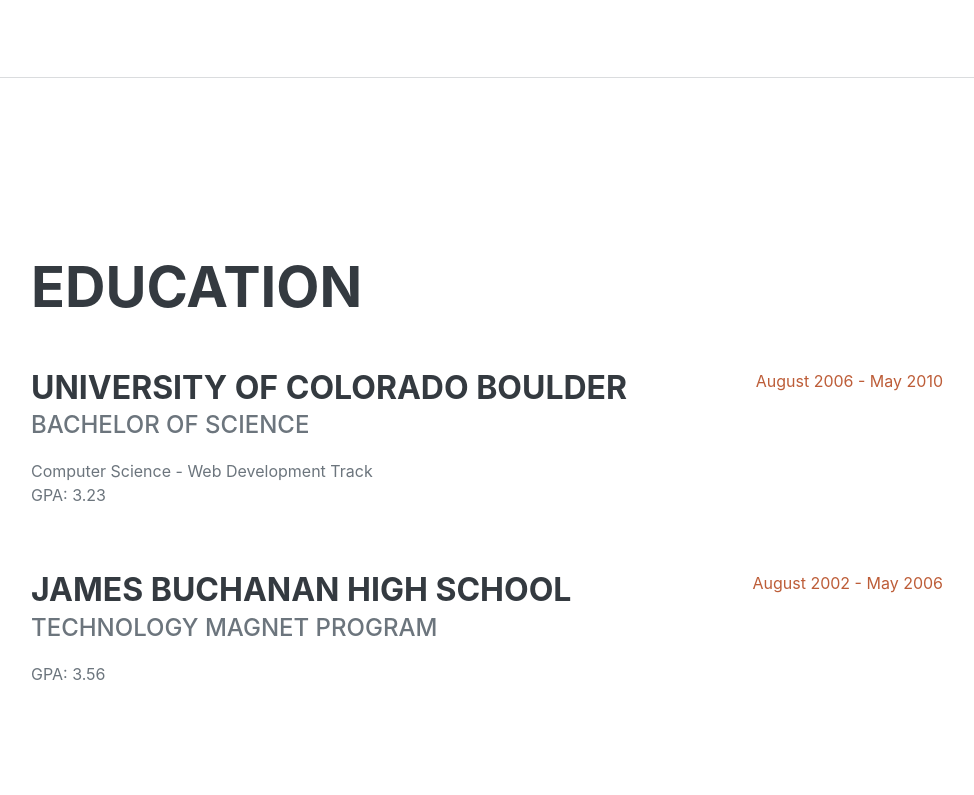
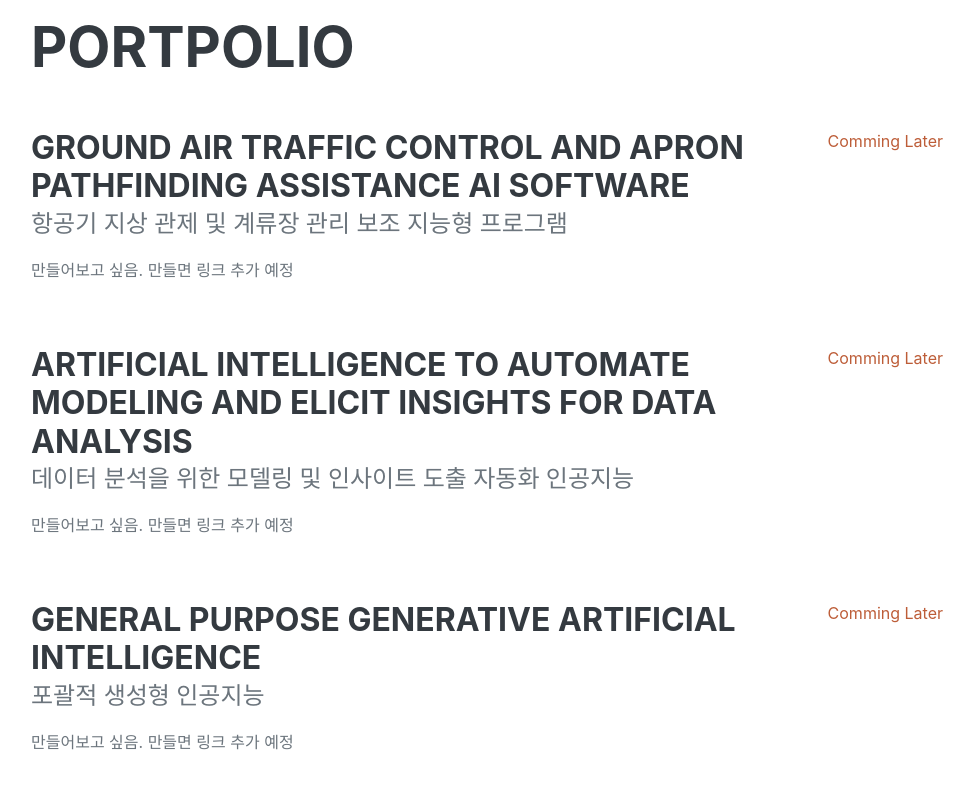
Before and after one commit to Chang-EE/Mid-Term-Project, a plain HTML site: page index.html in a window 1280 px wide. Shown: the part 1905-2700 px from the top of the page, without its empty margins (289-1263 px from the left). Drawn offline with nearby package versions, Linux system fonts and the light colour scheme; a web font is replaced by a local one.

Commit message:
portpolio(3)

```diff
--- a/index.html
+++ b/index.html
@@ -61,26 +61,26 @@
             <section class="resume-section" id="Experience">
                 <div class="resume-section-content">
                     <h2 class="mb-5">Experience</h2>
-                    <div class="d-flex flex-column flex-md-row justify-content-between mb-5">
+                    <div class="d-flex flex-column flex-md-row justify-content-between mb-3">
                         <div class="flex-grow-1">
                             <h3 class="mb-0">Data Scientist</h3>
-                            <div class="subheading mb-3">keep studying one</div>
+                            <div class="subheading mb-1">keep studying one</div>
                             <p>I will study artificial intelligence in graduate school. My dream is studying statistical analysis by artificial intelligence and developing brand new machine learning method. Later, I want to be a prominent professor.</p>
                         </div>
                         <div class="flex-shrink-0"><span class="text-primary">Future</span></div>
                     </div>
-                    <div class="d-flex flex-column flex-md-row justify-content-between mb-5">
+                    <div class="d-flex flex-column flex-md-row justify-content-between mb-3">
                         <div class="flex-grow-1">
                             <h3 class="mb-0">Undergraudate</h3>
-                            <div class="subheading mb-3">dankook univ.</div>
+                            <div class="subheading mb-1">dankook univ.</div>
                             <p>While attending the Software department, I studied OOP(object-oriented programming), Computer Structure, System Programming and Operating System. In learning, I became interested in Data Science and Artificial Intelligence. so I have been minor in the Statistics and privately studying Machine Learning.</p>
                         </div>
                         <div class="flex-shrink-0"><span class="text-primary">March 2020 - Present (until February 2026)</span></div>
                     </div>
-                    <div class="d-flex flex-column flex-md-row justify-content-between mb-5">
+                    <div class="d-flex flex-column flex-md-row justify-content-between mb-3">
                         <div class="flex-grow-1">
                             <h3 class="mb-0">Military Service</h3>
-                            <div class="subheading mb-3"> ROKAF </div>
+                            <div class="subheading mb-1"> ROKAF </div>
                             <p>Combat Operations Division, Air Force Operations Command.<br>
                                 As a computer specialist, not only do I learned more about my major, but I also had various experiences with U.S. soldier because I was assigned to Osan Air Base that is a U.S. military base.</p>
                         </div>
@@ -89,7 +89,7 @@
                     <div class="d-flex flex-column flex-md-row justify-content-between">
                         <div class="flex-grow-1">
                             <h3 class="mb-0">High school</h3>
-                            <div class="subheading mb-3">Dongwon high.</div>
+                            <div class="subheading mb-1">Dongwon high.</div>
                             <p>The coding I learned in the information class was interesting, So I aimed to study computer science because I had fun applying what I learned in class and making games by looking for more by myself.</p>
                         </div>
                         <div class="flex-shrink-0"><span class="text-primary">March 2017 - February 2020</span></div>
@@ -100,23 +100,30 @@
             <!-- Education-->
             <section class="resume-section" id="Portpolio">
                 <div class="resume-section-content">
-                    <h2 class="mb-5">Education</h2>
+                    <h2 class="mb-5">Portpolio</h2>
                     <div class="d-flex flex-column flex-md-row justify-content-between mb-5">
                         <div class="flex-grow-1">
-                            <h3 class="mb-0">University of Colorado Boulder</h3>
-                            <div class="subheading mb-3">Bachelor of Science</div>
-                            <div>Computer Science - Web Development Track</div>
-                            <p>GPA: 3.23</p>
+                            <h3 class="mb-0"> Ground Air Traffic Control and Apron pathfinding assistance ai software </h3>
+                            <div class="subheading mb-3">항공기 지상 관제 및 계류장 관리 보조 지능형 프로그램</div>
+                            <p>만들어보고 싶음. 만들면 링크 추가 예정</p>
                         </div>
-                        <div class="flex-shrink-0"><span class="text-primary">August 2006 - May 2010</span></div>
+                        <div class="flex-shrink-0"><span class="text-primary">Comming Later</span></div>
+                    </div>
+                    <div class="d-flex flex-column flex-md-row justify-content-between mb-5">
+                        <div class="flex-grow-1">
+                            <h3 class="mb-0">Artificial intelligence to automate modeling and elicit insights for data analysis</h3>
+                            <div class="subheading mb-3">데이터 분석을 위한 모델링 및 인사이트 도출 자동화 인공지능</div>
+                            <p>만들어보고 싶음. 만들면 링크 추가 예정</p>
+                        </div>
+                        <div class="flex-shrink-0"><span class="text-primary">Comming Later</span></div>
                     </div>
                     <div class="d-flex flex-column flex-md-row justify-content-between">
                         <div class="flex-grow-1">
-                            <h3 class="mb-0">James Buchanan High School</h3>
-                            <div class="subheading mb-3">Technology Magnet Program</div>
-                            <p>GPA: 3.56</p>
+                            <h3 class="mb-0">general purpose Generative Artificial Intelligence</h3>
+                            <div class="subheading mb-3">포괄적 생성형 인공지능</div>
+                            <p>만들어보고 싶음. 만들면 링크 추가 예정</p>
                         </div>
-                        <div class="flex-shrink-0"><span class="text-primary">August 2002 - May 2006</span></div>
+                        <div class="flex-shrink-0"><span class="text-primary">Comming Later</span></div>
                     </div>
                 </div>
             </section>
@@ -128,6 +135,7 @@
                     <div class="subheading mb-3">Programming Languages & Tools</div>
                     <ul class="list-inline dev-icons">
                         <li class="list-inline-item"><i class="fab fa-html5"></i></li>
+                        <li class="list-inline-item"><i class="fab fa-java"></i></li>
                         <li class="list-inline-item"><i class="fab fa-css3-alt"></i></li>
                         <li class="list-inline-item"><i class="fab fa-js-square"></i></li>
                         <li class="list-inline-item"><i class="fab fa-angular"></i></li>
```
